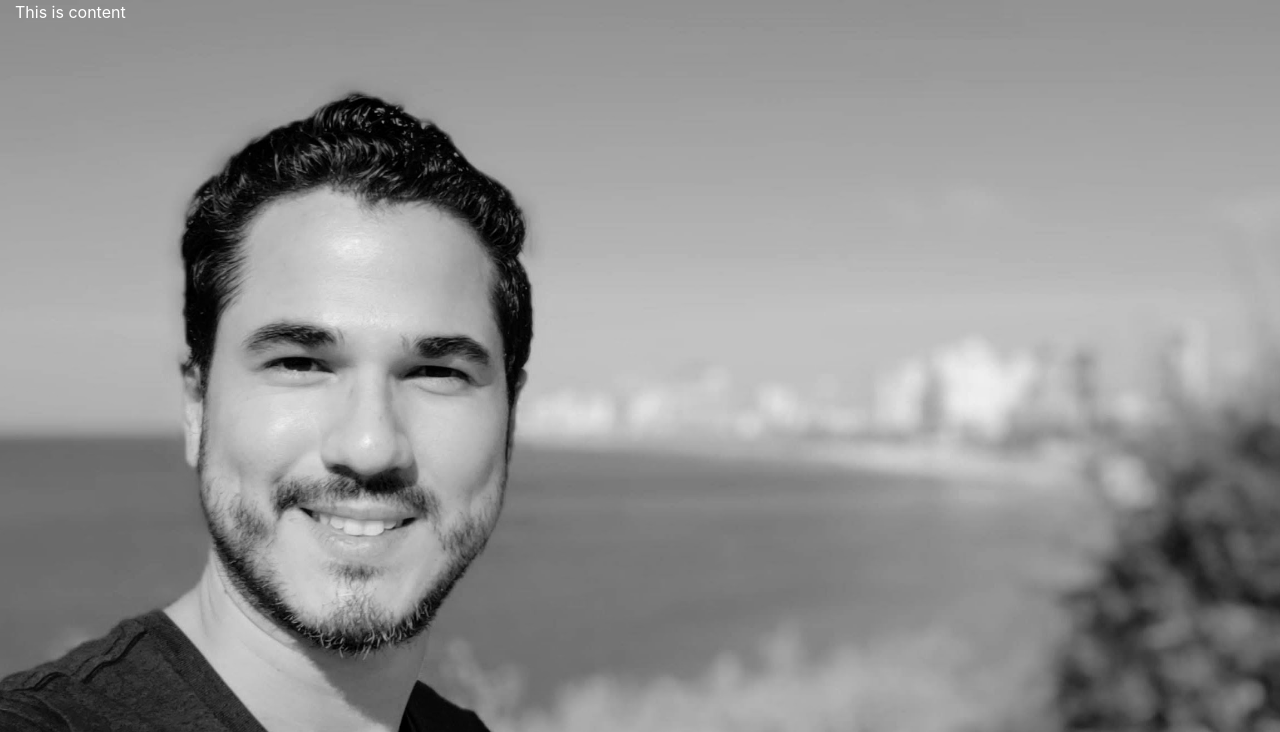
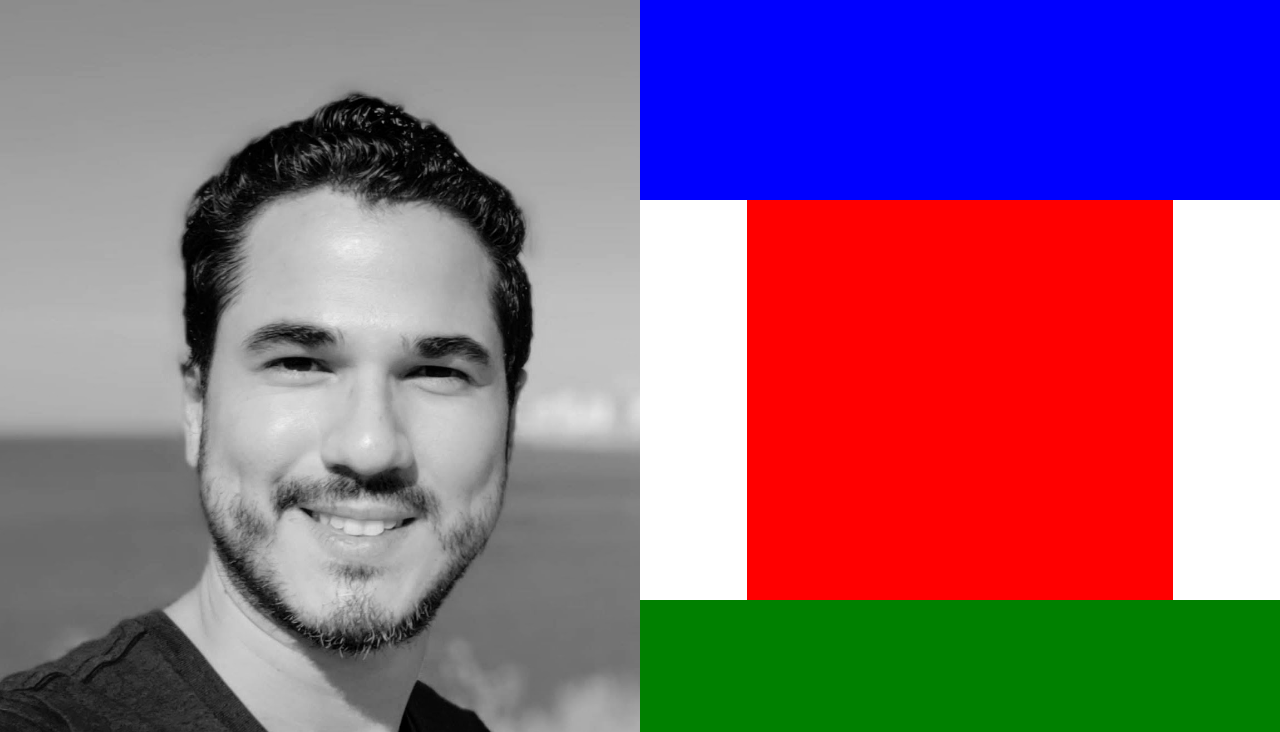
Before and after one commit to ivanzapatarivera/ivanzapatarivera, a website: page assets/html/index.html in a window 1280 px wide. Shown: the part 68-800 px from the top of the page. Drawn offline with nearby package versions, Linux system fonts and the light colour scheme.

Commit message:
intro box grid OK

```diff
--- a/assets/css/style.css
+++ b/assets/css/style.css
@@ -16,7 +16,7 @@ body {
 }
 
 .content {
-    background: url('../images/yaffa.jpg') no-repeat center center;
+    background: url('../images/yaffa.jpg') no-repeat left center;
     display: block;
     position: fixed;
     left: 0;
@@ -29,3 +29,27 @@ body {
     background-size: cover;
     overflow-x: hidden;
 }
+
+.rightside {
+    background-color:rgba(200,200,200, .5);
+    height: 100vh;
+}
+
+.topRow {
+    background-color: blue;
+    height: 25%;
+}
+
+.middleRow {
+    background-color: red;
+    height: 50%;
+}
+
+.bottomRow {
+    background-color: green;
+    height: 25%;
+}
+
+.leftColumnIntroBox, .rightColumnIntroBox {
+    background-color: white;
+}
--- a/assets/js/script.js
+++ b/assets/js/script.js
@@ -1,32 +1,44 @@
-navbar()
-// function createFrame(root, frame) {
-//     root = document.querySelector('#root');
+navbar();
+function navbar(frame, navbar, content) {
+  root = document.querySelector("#root");
+  if (root) {
 
-    // Frame DIV
-    // frame = `<div class="row">
-    //             <div class="col-12" id="frame"></div>
-    //         </div>`;
-    // root.insertAdjacentHTML('afterbegin', frame);
-    // navbar();
-    // content();
-// }
+    // Creating navbar
+    navbar = `<nav class="navbar" id="navbar">
+                <div class="container">
+                    <div class="navbar-brand mx-auto">Iv&aacute;n J. Zapata-Rivera</div>
 
-function navbar(frame, navbar, content) {
-    root = document.querySelector('#root');
-    if (root) {
-        navbar =    `<nav class="navbar" id="navbar">
-                        <div class="container">
-                            <div class="navbar-brand">Iv&aacute;n J. Zapata-Rivera</div>
-                            <div class="mr-0">Home</div>
+                </div>
+            </nav>`;
+
+    root.insertAdjacentHTML("afterbegin", navbar);
+
+    // Creating main content section
+    navbar = document.querySelector("#navbar");
+    content =   `<div class="row">
+                    <div class="col-12 content" id="content">
+                    </div>
+                </div>`;
+    navbar.insertAdjacentHTML("afterend", content);
+
+    // Creating introduction box grid
+    content = document.querySelector("#content");
+    introBox =  `<div class="row">
+                    <div class="col-12 col-md-6 leftside" id="leftside"></div>
+                    <div class="col-12 col-md-6 rightside" id="rightside">
+                        <div class="row topRow">
                         </div>
-                    </nav>`
+                        <div class="row middleRow" id="middleRow">
+                            <div class="col-2 leftColumnIntroBox"></div>
+                            <div class="col-8" id="middleColumnIntroBox"></div>
+                            <div class="col-2 rightColumnIntroBox"></div>
+                        </div>
+                        <div class="row bottomRow">
+                        </div>
+                    </div>
+                </div>`
+    content.insertAdjacentHTML("afterbegin", introBox);
 
-        root.insertAdjacentHTML('afterbegin', navbar)
-        navbar = document.querySelector('#navbar')
-        content =   `<div class="row">
-                        <div class="container col-12 content">This is content
-                        </div>
-                    </div>`;
-        navbar.insertAdjacentHTML('afterend', content)
-    }
+
+  }
 }
```
